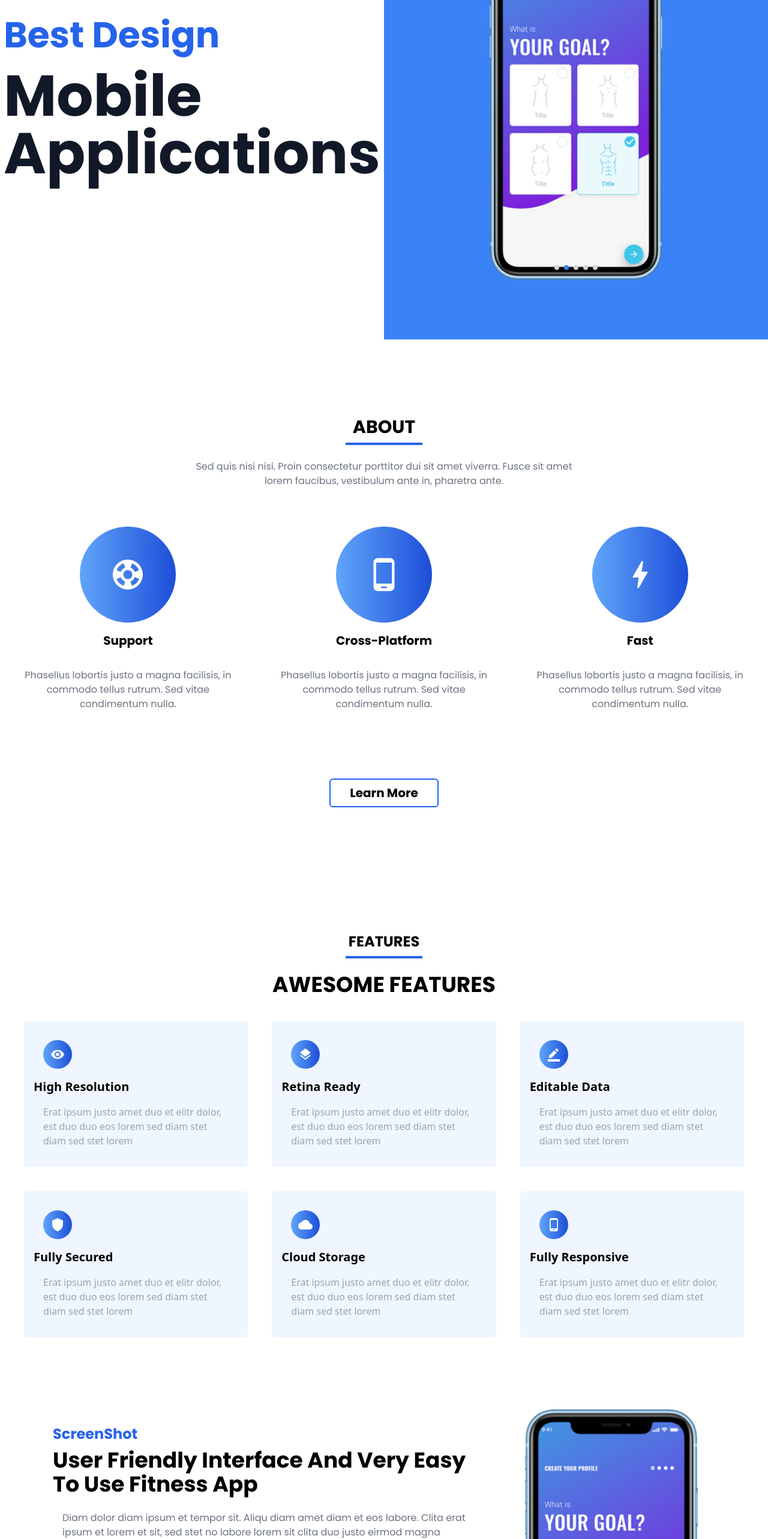
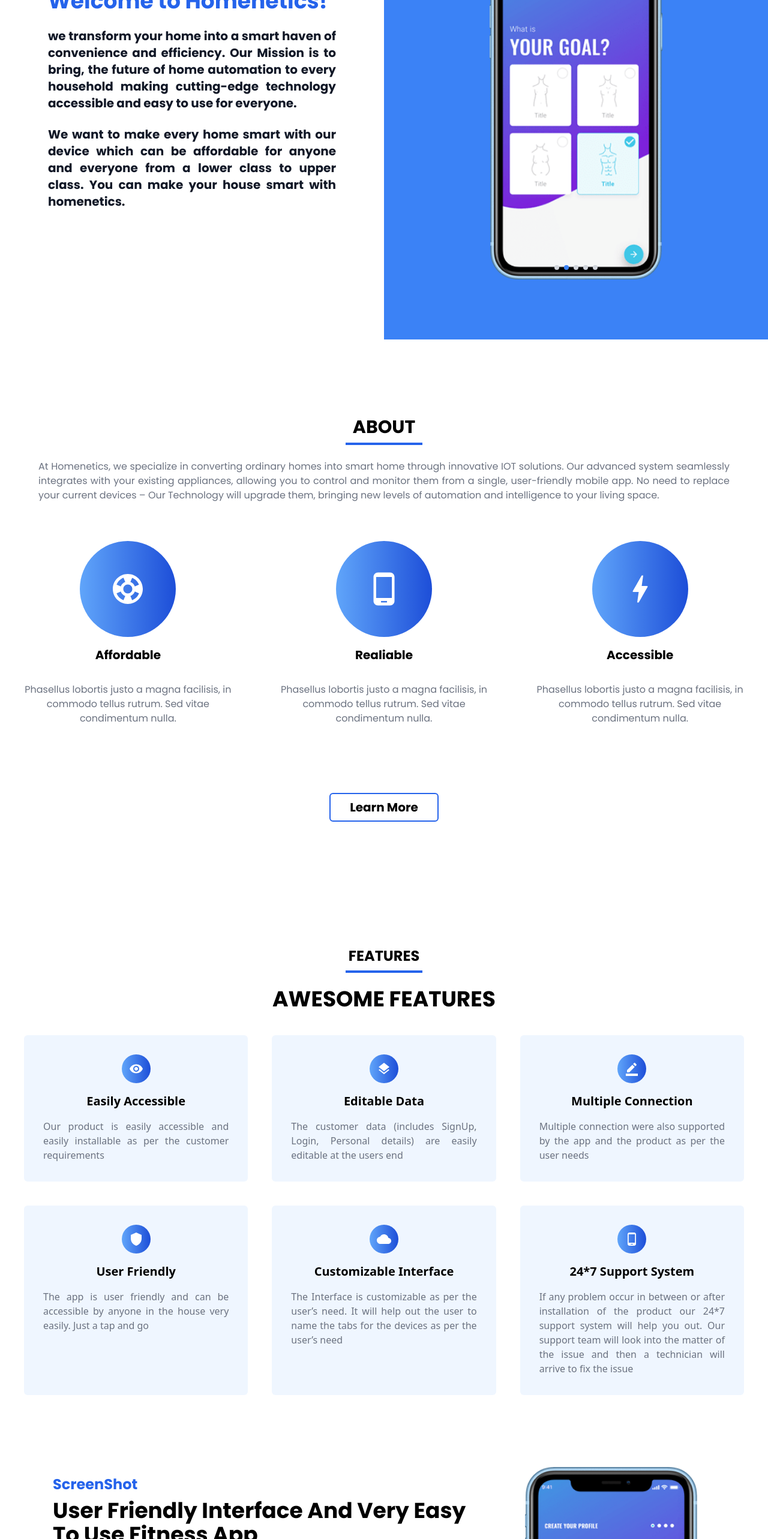
Before and after one commit to HomiesTech/Website, a React (Vite) app: page / in a window 1280 px wide. Shown: the part 234-2800 px from the top of the page at 60% size. Built offline with nearby package versions, Linux system fonts and the light colour scheme.

Commit message:
content updation

```diff
--- a/src/pages/About.jsx
+++ b/src/pages/About.jsx
@@ -11,11 +11,15 @@
           ABOUT
         </h1>
         <hr className="border-blue-600 border-2 w-32 mx-auto mt-2 mb-6"></hr>
-        <div className="text-center mx-auto max-w-2xl text-gray-500 font-poppins">
-          <p>
-            Sed quis nisi nisi. Proin consectetur porttitor dui sit amet
-            viverra. Fusce sit amet lorem faucibus, vestibulum ante in, pharetra
-            ante.
+        <div className=" text-center mx-auto max-w-6xl text-gray-500 font-poppins">
+          <p className="text-justify">
+            At Homenetics, we specialize in converting ordinary homes into smart
+            home through innovative IOT solutions. Our advanced system
+            seamlessly integrates with your existing appliances, allowing you to
+            control and monitor them from a single, user-friendly mobile app. No
+            need to replace your current devices – Our Technology will upgrade
+            them, bringing new levels of automation and intelligence to your
+            living space.
           </p>
         </div>
       </div>
@@ -25,7 +29,7 @@
             <SupportIcon style={{ fontSize: 60 }} />
           </div>
           <h3 className="text-black text-center font-bold text-xl p-2 m-2">
-            Support
+            Affordable
           </h3>
           <p className="text-center text-gray-500 p-2 m-2">
             Phasellus lobortis justo a magna facilisis, in commodo tellus
@@ -37,7 +41,7 @@
             <PhoneAndroidIcon style={{ fontSize: 60 }} />
           </div>
           <h3 className="text-black text-center font-bold text-xl p-2 m-2">
-            Cross-Platform
+            Realiable
           </h3>
           <p className="text-center text-gray-500 p-2 m-2">
             Phasellus lobortis justo a magna facilisis, in commodo tellus
@@ -49,7 +53,7 @@
             <BoltIcon style={{ fontSize: 60 }} />
           </div>
           <h3 className="text-black text-center font-bold text-xl p-2 m-2">
-            Fast
+            Accessible
           </h3>
           <p className="text-center text-gray-500 p-2 m-2">
             Phasellus lobortis justo a magna facilisis, in commodo tellus
--- a/src/pages/Features.jsx
+++ b/src/pages/Features.jsx
@@ -25,25 +25,52 @@
       </div>
       <div className="grid grid-cols-1 sm:grid-cols-2 lg:grid-cols-3 gap-10 p-4 md:p-10">
         {[
-          { Icon: VisibilityIcon, title: "High Resolution" },
-          { Icon: LayersIcon, title: "Retina Ready" },
-          { Icon: BorderColorIcon, title: "Editable Data" },
-          { Icon: ShieldIcon, title: "Fully Secured" },
-          { Icon: CloudIcon, title: "Cloud Storage" },
-          { Icon: PhoneAndroidIcon, title: "Fully Responsive" },
-        ].map(({ Icon, title }, index) => (
+          {
+            Icon: VisibilityIcon,
+            title: "Easily Accessible",
+            description:
+              "Our product is easily accessible and easily installable as per the customer requirements",
+          },
+          {
+            Icon: LayersIcon,
+            title: "Editable Data",
+            description:
+              "The customer data (includes SignUp, Login, Personal details) are easily editable at the users end",
+          },
+          {
+            Icon: BorderColorIcon,
+            title: "Multiple Connection",
+            description:
+              "Multiple connection were also supported by the app and the product as per the user needs",
+          },
+          {
+            Icon: ShieldIcon,
+            title: "User Friendly",
+            description:
+              "The app is user friendly and can be accessible by anyone in the house very easily. Just a tap and go          ",
+          },
+          {
+            Icon: CloudIcon,
+            title: "Customizable Interface",
+            description:
+              "The Interface is customizable as per the user’s need. It will help out the user to name the tabs for the devices as per the user’s need",
+          },
+          {
+            Icon: PhoneAndroidIcon,
+            title: "24*7 Support System",
+            description:
+              "If any problem occur in between or after installation of the product our 24*7 support system will help you out. Our support team will look into the matter of the issue and then a technician will arrive to fix the issue",
+          },
+        ].map(({ Icon, title, description }, index) => (
           <div
             key={index}
-            className="rounded-md bg-blue-50 flex flex-col p-4 transition-transform transform hover:scale-110 duration-500 ease-in-out"
+            className="rounded-md bg-blue-50 flex flex-col items-center p-4 transition-transform transform hover:scale-110 duration-500 ease-in-out "
           >
             <div className="bg-gradient-to-r from-blue-400 to-blue-700 rounded-full h-[3rem] w-[3rem] flex items-center justify-center p-4 m-4 text-white">
               <Icon />
             </div>
-            <h1 className="text-xl font-bold">{title}</h1>
-            <p className="m-2 p-2 text-gray-400">
-              Erat ipsum justo amet duo et elitr dolor, est duo duo eos lorem
-              sed diam stet diam sed stet lorem
-            </p>
+            <h1 className="text-xl font-bold text-center">{title}</h1>
+            <p className="m-2 p-2 text-gray-500  text-justify">{description}</p>
           </div>
         ))}
       </div>
@@ -56,10 +83,12 @@
           <h1 className="text-2xl lg:text-4xl text-black font-bold m-2 font-poppins">
             User Friendly Interface And Very Easy To Use Fitness App
           </h1>
-          <p className="text-gray-500 m-2 p-4 font-poppins">
-            Diam dolor diam ipsum et tempor sit. Aliqu diam amet diam et eos
-            labore. Clita erat ipsum et lorem et sit, sed stet no labore lorem
-            sit clita duo justo eirmod magna dolore erat amet
+          <p className="text-gray-500 m-2 p-4 font-poppins text-justify">
+            The application is easy to use can be understand by anyone in the
+            house. In the interface you can change the background of the
+            specific room and you can select themes from the given option.
+            Everything is easily accessible and pre-defined in the application
+            and the product.
           </p>
           <p className="text-gray-500 m-2 p-2 font-poppins">
             <DoneIcon className="text-blue-600" /> Diam dolor diam ipsum et
@@ -95,23 +124,35 @@
         </div>
         <div className="grid grid-cols-1 md:grid-cols-3 gap-6 m-2 p-2 mt-8 pt-8">
           {[
-            { Icon: SettingsIcon, title: "Install The App" },
-            { Icon: AccountBoxIcon, title: "Set Up Your Profile" },
-            { Icon: DoneIcon, title: "Enjoy the Features" },
-          ].map(({ Icon, title }, index) => (
+            {
+              Icon: SettingsIcon,
+              title: "Install The App",
+              description:
+                "The app is easy to use as you just have to download the app from the website/app store/playstore create an account with username and password.Now connect the app to the dedicated WIFI and discover the device",
+            },
+            {
+              Icon: AccountBoxIcon,
+              title: "Set Up Your Profile",
+              description:
+                " Boom, you are ready to go now your app and device are paired successfully now you can control your home through our app.After the connection you will see rooms as per the devices at your home",
+            },
+            {
+              Icon: DoneIcon,
+              title: "Enjoy the Features",
+              description:
+                "Long hold them and you can now change the names of the devices as per your need. Now as many appliances are connected with device will be shown on the room section.While you are in the room section u can see the appliances, Tap on them and See the magic.",
+            },
+          ].map(({ Icon, title, description }, index) => (
             <div
               key={index}
               className="relative bg-blue-50 p-6 rounded-md flex flex-col items-center"
             >
               <div className="absolute -top-10 bg-gradient-to-r from-blue-400 to-blue-700 rounded-full w-20 h-20 flex items-center justify-center">
-                <Icon className="text-white text-4xl" />
+                <Icon className="text-white text-4xl " />
               </div>
-              <h1 className="text-xl font-bold text-center p-2 mt-10">
-                {title}
-              </h1>
-              <p className="text-gray-500 text-center">
-                Tempor erat elitr rebum clita dolor diam ipsum sit diam amet
-                diam eos erat ipsum et lorem et sit sed stet
+              <h1 className="text-xl font-bold text-center mt-10">{title}</h1>
+              <p className="text-gray-500 text-center text-justify p-2 m-2 ">
+                {description}
               </p>
             </div>
           ))}
--- a/src/pages/Home.jsx
+++ b/src/pages/Home.jsx
@@ -7,11 +7,20 @@
     <section className="flex flex-col md:flex-row h-screen">
       <div className="w-full md:w-1/2 bg-white p-6 md:p-20 flex items-center justify-center">
         <div className="detail-box text-center md:text-left">
-          <h2 className="text-4xl font-poppins md:text-5xl lg:text-6xl font-bold text-blue-600 mt-10 md:mt-0">
-            Best Design
+          <h2 className="text-2xl font-poppins md:text-2xl lg:text-4xl font-bold text-blue-600 mt-10 md:mt-0">
+            Welcome to Homenetics!
           </h2>
-          <h1 className="text-5xl md:text-6xl font-poppins lg:text-8xl font-bold text-gray-900 mt-4 md:mt-6">
-            Mobile Applications
+          <h1 className="text-xl md:text-xl font-poppins lg:text-md font-bold text-gray-900 mt-4 md:mt-6 text-justify">
+            we transform your home into a smart haven of convenience and
+            efficiency. Our Mission is to bring, the future of home automation
+            to every household making cutting-edge technology accessible and
+            easy to use for everyone.
+          </h1>
+
+          <h1 className="text-xl md:text-xl font-poppins lg:text-md font-bold  text-gray-900 mt-4 md:mt-6 text-justify">
+            We want to make every home smart with our device which can be
+            affordable for anyone and everyone from a lower class to upper
+            class. You can make your house smart with homenetics.
           </h1>
         </div>
       </div>
--- a/src/pages/Pricing.jsx
+++ b/src/pages/Pricing.jsx
@@ -2,41 +2,21 @@
 import Done from "@mui/icons-material/Done";
 
 const Pricing = () => {
-  const [isMonthly, setIsMonthly] = useState(true);
-
   const plans = [
     {
-      title: "Starter Plan",
-      priceMonthly: "14.99",
-      priceYearly: "149.99",
-      features: [
-        "HTML5 & CSS3",
-        "Bootstrap v5",
-        "Responsive Layout",
-        "Cross-browser Support",
-      ],
+      title: "1 BHK",
+      price: "6999",
+      features: ["Accessible", "Reliable", "Easy To Use", "Affordable"],
     },
     {
-      title: "Advance Plan",
-      priceMonthly: "24.99",
-      priceYearly: "249.99",
-      features: [
-        "HTML5 & CSS3",
-        "Bootstrap v5",
-        "Responsive Layout",
-        "Cross-browser Support",
-      ],
+      title: "2 BHK",
+      price: "10999",
+      features: ["Accessible", "Reliable", "Easy To Use", "Affordable"],
     },
     {
-      title: "Premium Plan",
-      priceMonthly: "34.99",
-      priceYearly: "349.99",
-      features: [
-        "HTML5 & CSS3",
-        "Bootstrap v5",
-        "Responsive Layout",
-        "Cross-browser Support",
-      ],
+      title: "3 BHK",
+      price: "15999",
+      features: ["Accessible", "Reliable", "Easy To Use", "Affordable"],
     },
   ];
 
@@ -46,25 +26,7 @@
         <h2 className="text-2xl font-bold text-blue-600">Pricing Plan</h2>
         <h1 className="text-4xl font-bold mt-2">Choose Your Plan</h1>
       </div>
-      <div className="flex justify-center mt-6 font-poppins text-xl">
-        <button
-          className={`py-2 px-4 rounded-l-full ${
-            isMonthly ? "bg-blue-600 text-white" : "bg-gray-200 text-gray-600"
-          }`}
-          onClick={() => setIsMonthly(true)}
-        >
-          Monthly
-        </button>
-        <button
-          className={`py-2 px-4 rounded-r-full ${
-            !isMonthly ? "bg-blue-700 text-white" : "bg-gray-200 text-gray-600"
-          }`}
-          onClick={() => setIsMonthly(false)}
-        >
-          Yearly
-        </button>
-      </div>
-      <div className="grid grid-cols-1 sm:grid-cols-2 lg:grid-cols-3 gap-6 mt-10 font-poppins">
+      <div className="flex justify-center mt-10 font-poppins space-x-4">
         {plans.map((plan, index) => (
           <div
             key={index}
@@ -73,10 +35,8 @@
             <h3 className="text-xl font-bold text-blue-700">{plan.title}</h3>
             <p className="text-gray-600">Powerful & Awesome Features</p>
             <h2 className="text-4xl font-bold my-4">
-              ${isMonthly ? plan.priceMonthly : plan.priceYearly}
-              <span className="text-xl font-normal">
-                / {isMonthly ? "Month" : "Year"}
-              </span>
+              Rs.{plan.price}
+              <span className="text-xl font-normal">/ {plan.title}</span>
             </h2>
             <ul className="text-gray-600">
               {plan.features.map((feature, i) => (
```
